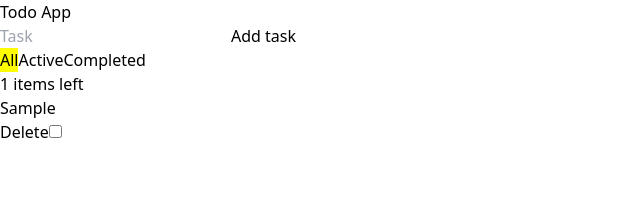
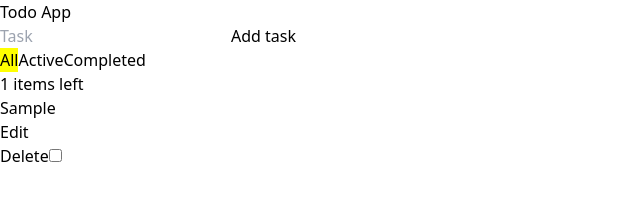
Before and after one commit to Marioboseski/todo-app, a React (Vite) app: page /todo-page in a window 1280 px wide. Both pictures are taken after typing "Sample" into the empty fields and a click on the button "Add task". Shown: the top 218 px of the page, without its empty margins (0-640 px from the left). Built offline with nearby package versions, Linux system fonts and the light colour scheme.

Commit message:
Feat: add option to edit task

```diff
--- a/src/components/todo/TodoApp.tsx
+++ b/src/components/todo/TodoApp.tsx
@@ -58,6 +58,12 @@ const TodoApp = () => {
     setTodos(prev => prev.filter(todo => !todo.completed))
   }
 
+  const editTodo = (id: number, newText: string) => {
+    setTodos(prev => prev.map(todo => todo.id === id
+      ? {...todo, text:newText} : todo
+    ));
+  }
+
   return (
     <div className="flex justify-center items-center p-2 min-h-dvh">
       <div className="flex flex-col justify-evenly items-center gap-3 w-full min-h-[600px] border-2 border-blue-300">
@@ -88,7 +94,7 @@ const TodoApp = () => {
             <button onClick={clearCompleted}>Clear completed</button>
           )}
         </div>
-        <TodoList todos={filteredTodos} onDelete={deleteTodo} onToggle={toggleTodo} />
+        <TodoList todos={filteredTodos} onDelete={deleteTodo} onToggle={toggleTodo} onEdit={editTodo} />
       </div>
     </div>
   );
--- a/src/components/todo/TodoItem.tsx
+++ b/src/components/todo/TodoItem.tsx
@@ -1,15 +1,44 @@
+import { useState } from "react";
 import type { Todo } from "./TodoApp";
 
 type Props = {
   todo: Todo
   onDelete: (id: number) => void
   onToggle: (id: number) => void
+  onEdit: (id: number, text: string) => void
 }
 
-const TodoItem = ({ todo, onDelete, onToggle }: Props) => {
+const TodoItem = ({ todo, onDelete, onToggle, onEdit }: Props) => {
+
+  const [isEditing, setIsEditing] = useState(false);
+  const [editText, setEditText] = useState(todo.text);
+
+  const handleSubmit = () => {
+    if (!editText.trim()) return;
+
+    onEdit(todo.id, editText);
+    setIsEditing(false);
+  };
+
   return (
     <div className="flex justify-center items-center gap-2 border-b-2 border-gray-300">
-      <p className="text-lg">{todo.text}</p>
+
+      {isEditing ? (
+        <input value={editText}
+          onChange={(e) => setEditText(e.target.value)}
+          onKeyDown={(e) => {
+            if (e.key === "Enter") handleSubmit();
+            if (e.key === "Escape") {
+              setIsEditing(false);
+              setEditText(todo.text);
+            }
+          }} />
+      ) : (
+        <div>
+          <p onDoubleClick={() => setIsEditing(true)} className="text-lg">{todo.text}</p>
+          <button onClick={() => setIsEditing(true)}>Edit</button>
+        </div>
+      )}
 
       <button onClick={() => onDelete(todo.id)} className="text-lg">Delete</button>
 
--- a/src/components/todo/TodoList.tsx
+++ b/src/components/todo/TodoList.tsx
@@ -5,14 +5,15 @@ type Props = {
   todos: Todo[]
   onDelete: (id: number) => void
   onToggle: (id: number) => void
+  onEdit: (id: number, text: string) => void
 }
 
-const TodoList = ({ todos, onDelete, onToggle }: Props) => {
+const TodoList = ({ todos, onDelete, onToggle, onEdit }: Props) => {
   return (
     <div>
       <ul className="flex flex-col ">
         {todos.map(todo => (
-          <TodoItem key={todo.id} todo={todo} onDelete={onDelete} onToggle={onToggle} />
+          <TodoItem key={todo.id} todo={todo} onDelete={onDelete} onToggle={onToggle} onEdit={onEdit} />
         ))}
       </ul>
     </div>
```
